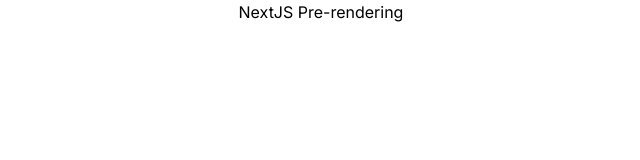
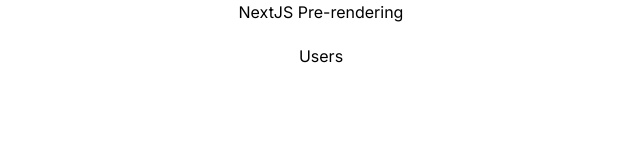
Before and after one commit to nishanthpkashyap/next-pre-rendering, a Next.js app: page / in a window 1280 px wide. Shown: the top 160 px of the page, without its empty margins (319-959 px from the left). Built offline with nearby package versions, Linux system fonts and the light colour scheme.

Commit message:
SSG (static side generation) in production mode

```diff
--- a/src/app/page.tsx
+++ b/src/app/page.tsx
@@ -1,7 +1,10 @@
+import Link from "next/link";
+
 export default function Home() {
   return (
-   <div className="flex items-center justify-center">
+   <div className="flex items-center justify-center flex-col gap-[20px]">
     <h1>NextJS Pre-rendering</h1>
+    <Link href="/users">Users</Link>
    </div>
   )
 }
```
